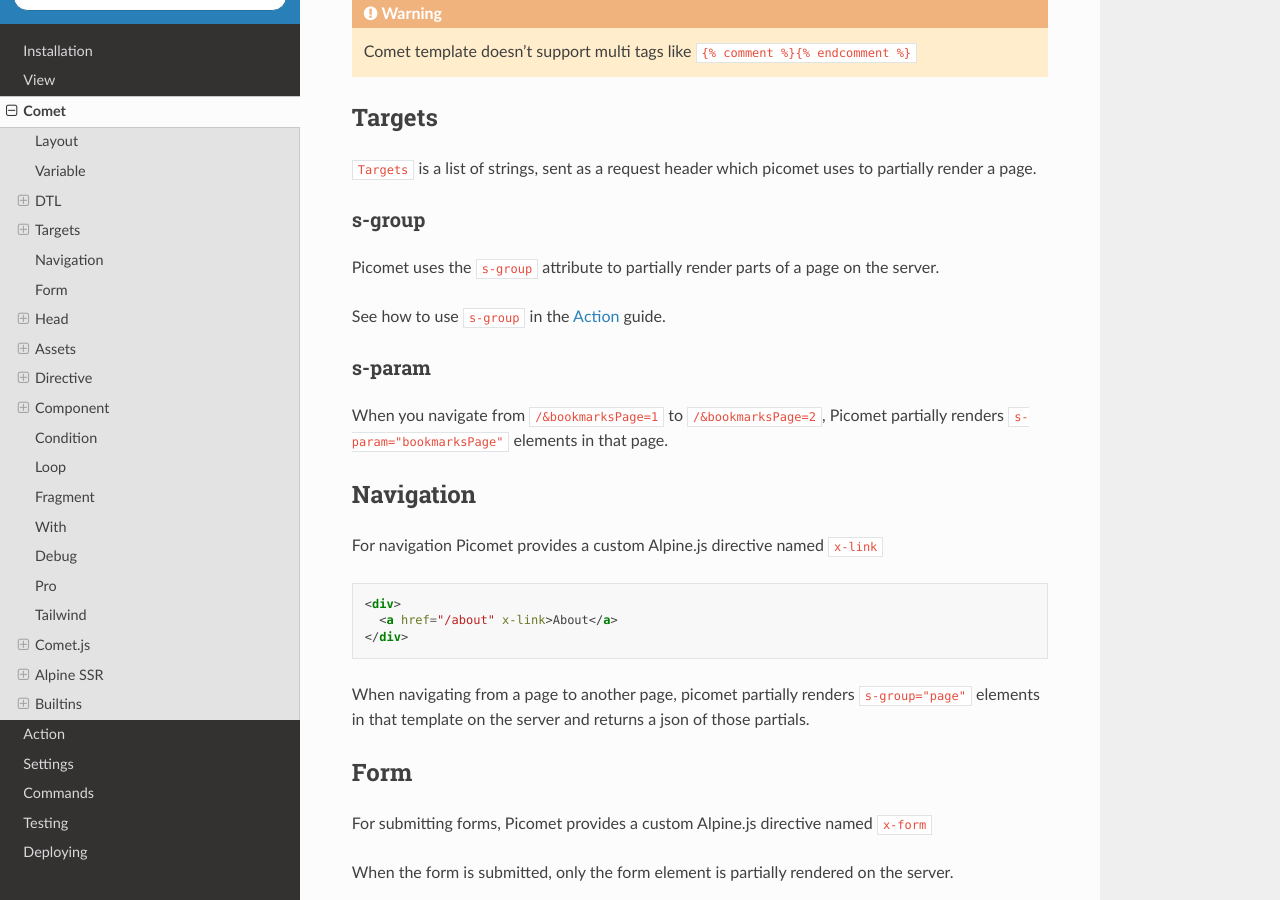
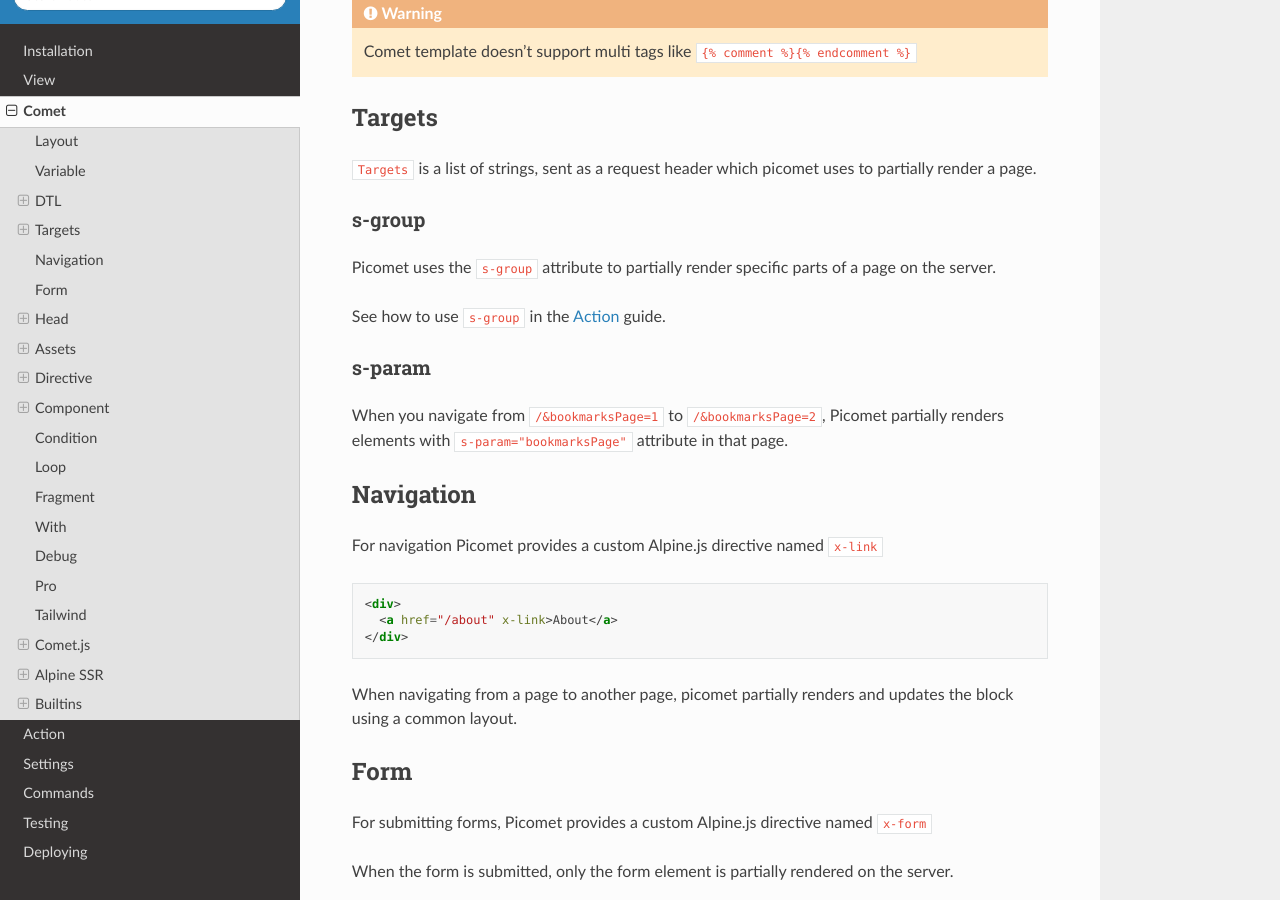
Before and after one commit to picomet/picomet, a Sphinx documentation site: the page built from docs/source/comet.rst, in a window 1280 px wide and 900 px high, scrolled down 1693 px. Built offline with Sphinx 7.4.7 and the Read the Docs theme 3.1.0, drawn with Linux system fonts in a browser that asks for light colours.

Commit message:
docs: sync to latest features

```diff
--- a/docs/source/action.rst
+++ b/docs/source/action.rst
@@ -1,7 +1,7 @@
 Action
 ======
 
-An ``action`` is a server function which is called from the client using the ``call`` function, it takes a HttpRequest object as an argument and returns a :ref:`Targets <targets>` list. Picomet uses that ``Target`` list to partially render a page and return a json of those partials.
+An ``action`` is a server function which is called from the client using the ``call`` function, it takes a HttpRequest object as an argument and returns a :ref:`Targets <targets>` list. Picomet uses that ``Target`` list to partially render a page.
 
 Call
 ----
--- a/docs/source/comet.rst
+++ b/docs/source/comet.rst
@@ -100,14 +100,14 @@
 s-group
 ~~~~~~~
 
-Picomet uses the ``s-group`` attribute to partially render parts of a page on the server.
+Picomet uses the ``s-group`` attribute to partially render specific parts of a page on the server.
 
 See how to use ``s-group`` in the :doc:`/action` guide.
 
 s-param
 ~~~~~~~
 
-When you navigate from ``/&bookmarksPage=1`` to ``/&bookmarksPage=2``, Picomet partially renders ``s-param="bookmarksPage"`` elements in that page.
+When you navigate from ``/&bookmarksPage=1`` to ``/&bookmarksPage=2``, Picomet partially renders elements with ``s-param="bookmarksPage"`` attribute in that page.
 
 
 Navigation
@@ -121,7 +121,7 @@
     <a href="/about" x-link>About</a>
   </div>
 
-When navigating from a page to another page, picomet partially renders ``s-group="page"`` elements in that template on the server and returns a json of those partials.
+When navigating from a page to another page, picomet partially renders and updates the block using a common layout.
 
 
 Form
--- a/docs/source/index.rst
+++ b/docs/source/index.rst
@@ -24,7 +24,7 @@
 .. tip:: Picomet isn't stable at this moment. Stability is expected with the 1.0.0 release. Remember to run ``pip install --upgrade picomet`` from time to time, to get the latest features and bug fixes.
 
 
-Picomet allows you to build Single Page Applications (SPAs) with Server-Side Rendering (SSR) capabilities, seamlessly integrated with Django. What sets this framework apart is its ability to render Alpine.js syntax on the server and to update specific parts of a page by partially rending them on the server.
+Picomet allows you to build Single Page Applications (SPAs) with Server-Side Rendering (SSR) capabilities, seamlessly integrated with Django. What sets this framework apart is its ability to render Alpinejs syntax on the server and to update any specific part of a page by partially rending it on the server.
 
 Topics
 ------
```
